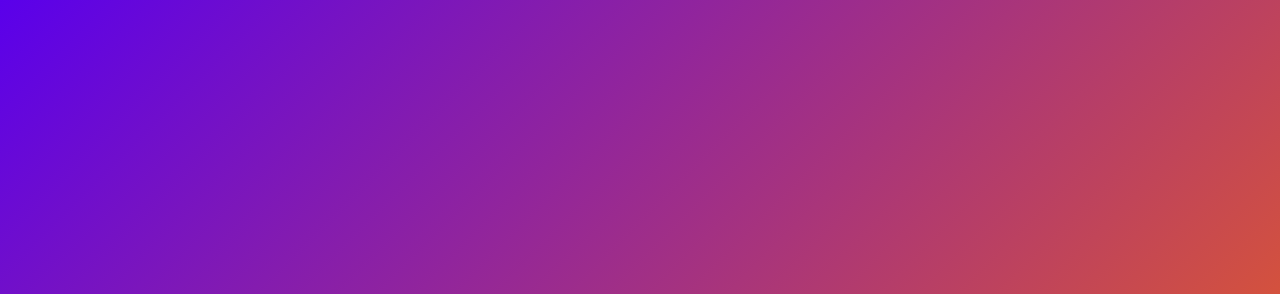
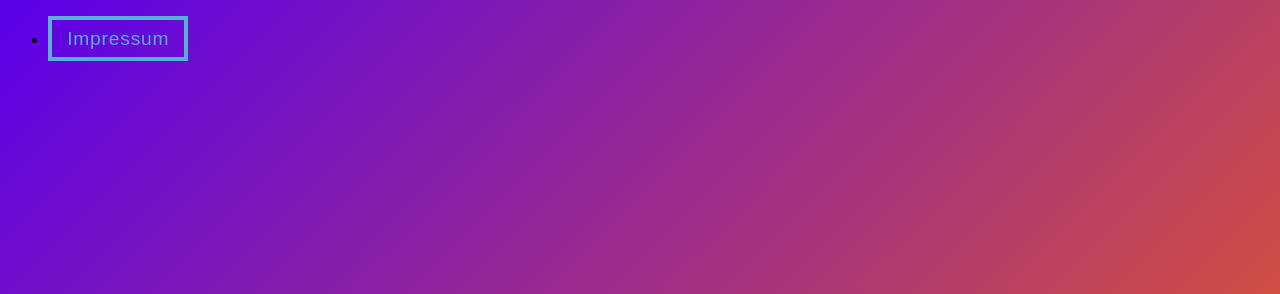
Before and after one commit to PassiHD2004/phoenixts.eu, a plain HTML site: page index.html in a window 1280 px wide. Shown: the top 294 px of the page. Drawn offline with Linux system fonts and the light colour scheme.

Commit message:
feat: add button for impressum
Signed-off-by: PassiHD <passihd2004@gmail.com>

```diff
--- a/index.html
+++ b/index.html
@@ -4,6 +4,13 @@
     <title>Hey, I'm Passi</title>
     <link rel="stylesheet" href="/style.css">
 </head>
+<header>
+    <div>
+        <ul>
+            <li><button class="btn draw-border" onclick="window.location='impressum.html';" value="click here" >Impressum</button></li>
+        </ul>
+    </div>
+</header>
 <body>
     <div class="container">
         <div class="box">
--- a/style.css
+++ b/style.css
@@ -97,3 +97,55 @@ h2 {
 h3 {
     font-size: 10px;
 }
+.draw-border {
+    box-shadow: inset 0 0 0 4px #58afd1;
+    color: #58afd1;
+    transition: color 0.25s 0.0833333333s;
+    position: relative;
+}
+.draw-border::before, .draw-border::after {
+    border: 0 solid transparent;
+    box-sizing: border-box;
+    content: '';
+    pointer-events: none;
+    position: absolute;
+    width: 0;
+    height: 0;
+    bottom: 0;
+    right: 0;
+}
+.draw-border::before {
+    border-bottom-width: 4px;
+    border-left-width: 4px;
+}
+.draw-border::after {
+    border-top-width: 4px;
+    border-right-width: 4px;
+}
+.draw-border:hover {
+    color: #ffe593;
+}
+.draw-border:hover::before, .draw-border:hover::after {
+    border-color: #ffe593;
+    transition: border-color 0s, width 0.25s, height 0.25s;
+    width: 100%;
+    height: 100%;
+}
+.draw-border:hover::before {
+    transition-delay: 0s, 0s, 0.25s;
+}
+.draw-border:hover::after {
+    transition-delay: 0s, 0.25s, 0s;
+}
+.btn {
+    background: none;
+    border: none;
+    cursor: pointer;
+    line-height: 1.5;
+    font: 500 1.2rem 'Roboto Slab', sans-serif;
+    padding: 0.6em 1em;
+    letter-spacing: 0.05rem;
+}
+.btn:focus {
+    outline: 2px dotted #55d7dc;
+}
```
